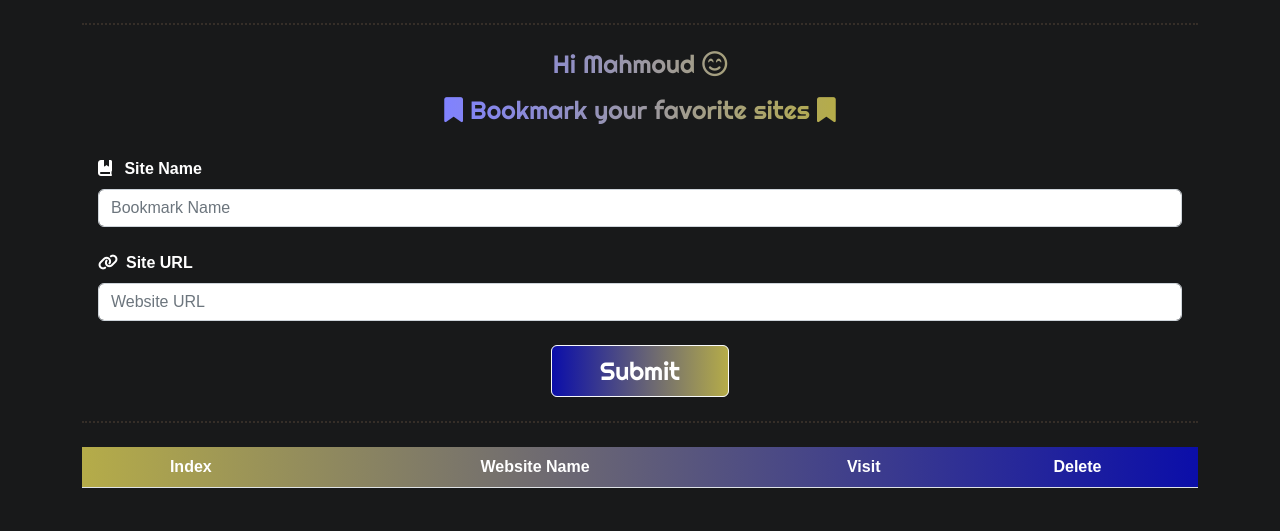
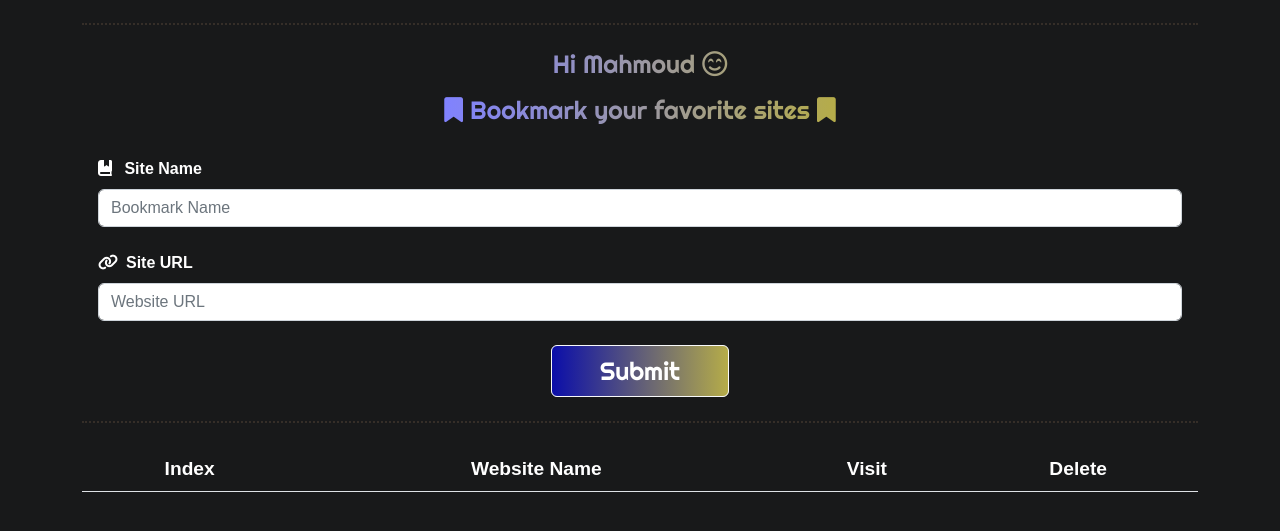
Before and after one commit to MahmoudAlyosify/Mahmoud-Bookmarker, a plain HTML site: page index.html in a window 1280 px wide. Shown: the part 181-712 px from the top of the page. Drawn offline with Linux system fonts and the light colour scheme; a web font is replaced by a local one.

Commit message:
Pushing part 7

```diff
--- a/css/main.css
+++ b/css/main.css
@@ -2,12 +2,11 @@
 
 body {
   font-family: "PT Sans Caption", sans-serif;
-
 }
 
 main {
   min-height: 100vh;
-  background-color: #18191A !important;
+  background-color: #18191a !important;
   color: white !important;
 }
 
@@ -19,7 +18,7 @@ main h1 {
 }
 
 main h1::before {
-  background-image: linear-gradient(to right,  #b5ac49,#0b0ea9);
+  background-image: linear-gradient(to right, #b5ac49, #0b0ea9);
   transition: height 400ms;
   z-index: -1;
   content: "";
@@ -47,10 +46,9 @@ main h1:hover::before {
   -webkit-background-clip: text;
   -webkit-text-fill-color: transparent;
   text-align: center;
-
 }
 
-#submitBtn{
+#submitBtn {
   background-image: linear-gradient(to right, #0b0ea9, #b5ac49);
   font-family: "Righteous", cursive;
   font-size: 25px;
@@ -59,7 +57,7 @@ main h1:hover::before {
 .form-control:focus {
   color: #212529;
   background-color: #fff;
-  border-color:#444444;
+  border-color: #444444;
   outline: 0;
 }
 
@@ -72,29 +70,25 @@ main h1:hover::before {
   --bs-btn-hover-border-color: #ba081d;
 }
 
-
-
 .btn-visit {
   --bs-btn-color: #fff;
   --bs-btn-bg: #0b0ea9;
   --bs-btn-border-color: #0b0ea9;
   --bs-btn-hover-color: #fff;
   --bs-btn-hover-bg: #0004ff;
-  --bs-btn-hover-border-color: #0004ff  ;
+  --bs-btn-hover-border-color: #0004ff;
 }
 
 table {
   vertical-align: middle !important;
-
 }
-table thead{
-  background-image: linear-gradient(to right,  #b5ac49,#0b0ea9);
-  color: white !important;
-
-
+table thead {
+  font-size: larger;
+font-weight: bold;
 }
-table tbody{
-  background-color: #18191A !important;
+table thead,
+tbody {
+  background-color: #18191a !important;
   color: white !important;
 }
 .box-info {
@@ -117,7 +111,6 @@ table tbody{
   font-size: 18px;
   padding-top: 10px;
   color: #352e28;
-
 }
 .rules i {
   color: #bb4120;
@@ -145,7 +138,7 @@ table tbody{
 
 @media screen and (max-width: 767px) {
   main h1 {
-    font-size: 21px;
+    font-size: 24px;
   }
 
   .bookmark-body {
```
